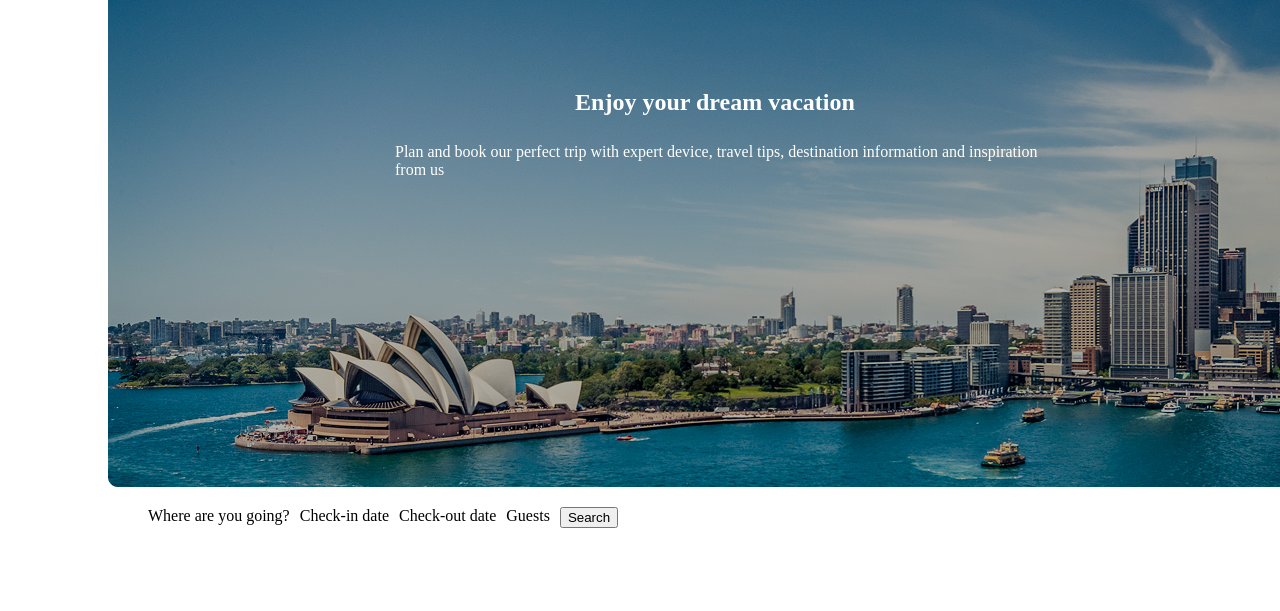
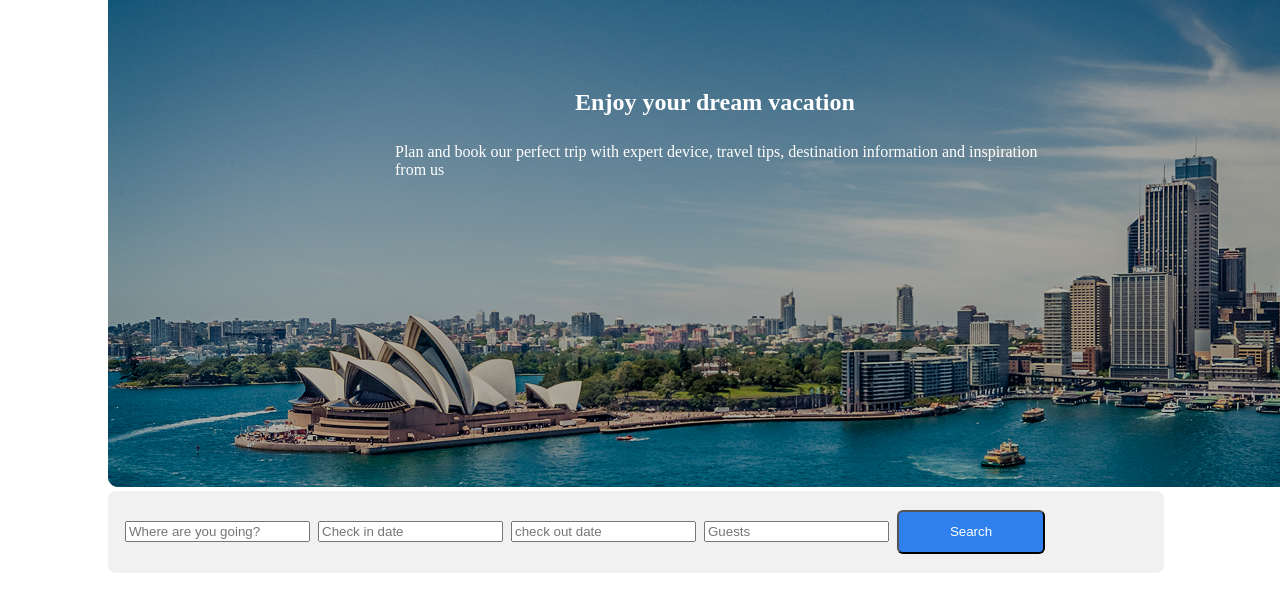
Before and after one commit to AntonioFPllefia/TravellingSite, a plain HTML site: page index.html in a window 1280 px wide. Shown: the part 201-812 px from the top of the page. Drawn offline with Linux system fonts and the light colour scheme.

Commit message:
se esta dando los ultimos toques al menu de check out y check in

```diff
--- a/index.html
+++ b/index.html
@@ -29,15 +29,22 @@
         <h2 class="text-image">Enjoy your dream vacation</h2>
         <p class="text">Plan and book our perfect trip with expert device, travel tips, destination information and inspiration from us</p>
         <div class="select-menu">
-            <nav>
-                <ul>
-                    <li>Where are you going?</li>
-                    <li>Check-in date</li>
-                    <li>Check-out date</li>
-                    <li>Guests</li>
-                    <li><button>Search</button></li>
-                </ul>
-            </nav>
+            <div>
+                <img src="" alt="">
+                <input type="text" placeholder="Where are you going?">
+            </div>
+            <div>
+                <input type="text" placeholder="Check in date">
+            </div>
+            <div>
+                <input type="text" placeholder="check out date">
+            </div>
+            <div>
+                <input type="text" placeholder="Guests">
+            </div>
+            <div>
+                <button>Search</button>
+            </div>
         </div>
     </main>
     <footer></footer>
--- a/style.css
+++ b/style.css
@@ -46,6 +46,7 @@ nav ul{
     width: 92px;
     height: 40px;
     background-color: #FFFFFF;
+    color: #000000;
     border-radius: 1px;
     border-color: #2F80ED;
 }
@@ -59,7 +60,26 @@ nav ul{
 }
 
 .select-menu{
-    width: 1,030px;
+    display: flex;
+    align-items: center;
+    gap: 8px;
+    background-color: #F1F1F1F1;
+    border: 1px solid transparent;
+    border-radius: 8px;
+    padding: 8px 12px;
+    width: 1030px;
     height: 64px;
-    border-radius: 8px;
+    position: absolute;
+    z-index: 2;
 }
+
+button{
+    width: 148px;
+    height: 44px;
+    background-color: #2F80ED;
+    color: #FFFFFF;
+    border-radius: 6px;
+    top: 12px;
+    left: 12px;
+    z-index: 2;
+}
```
